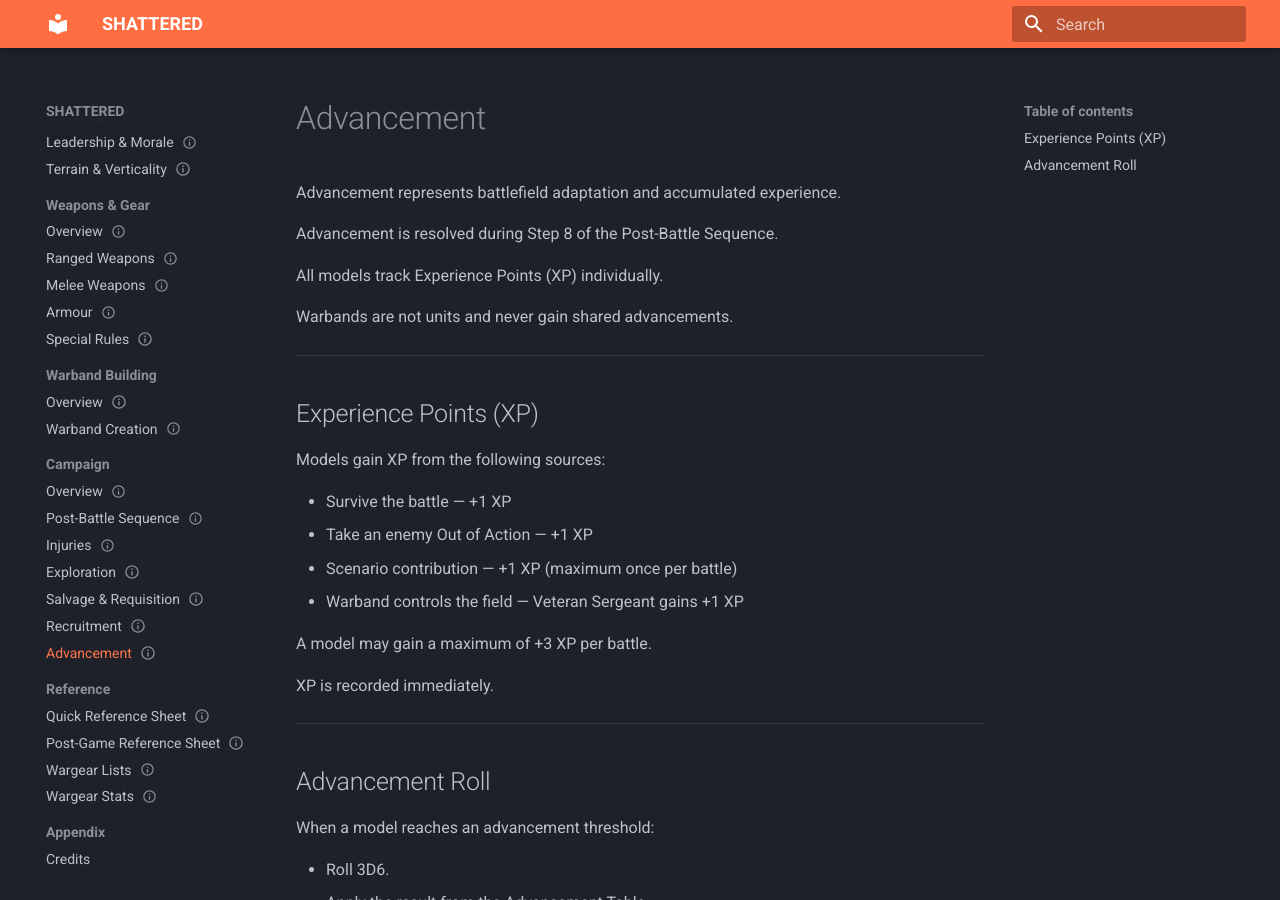
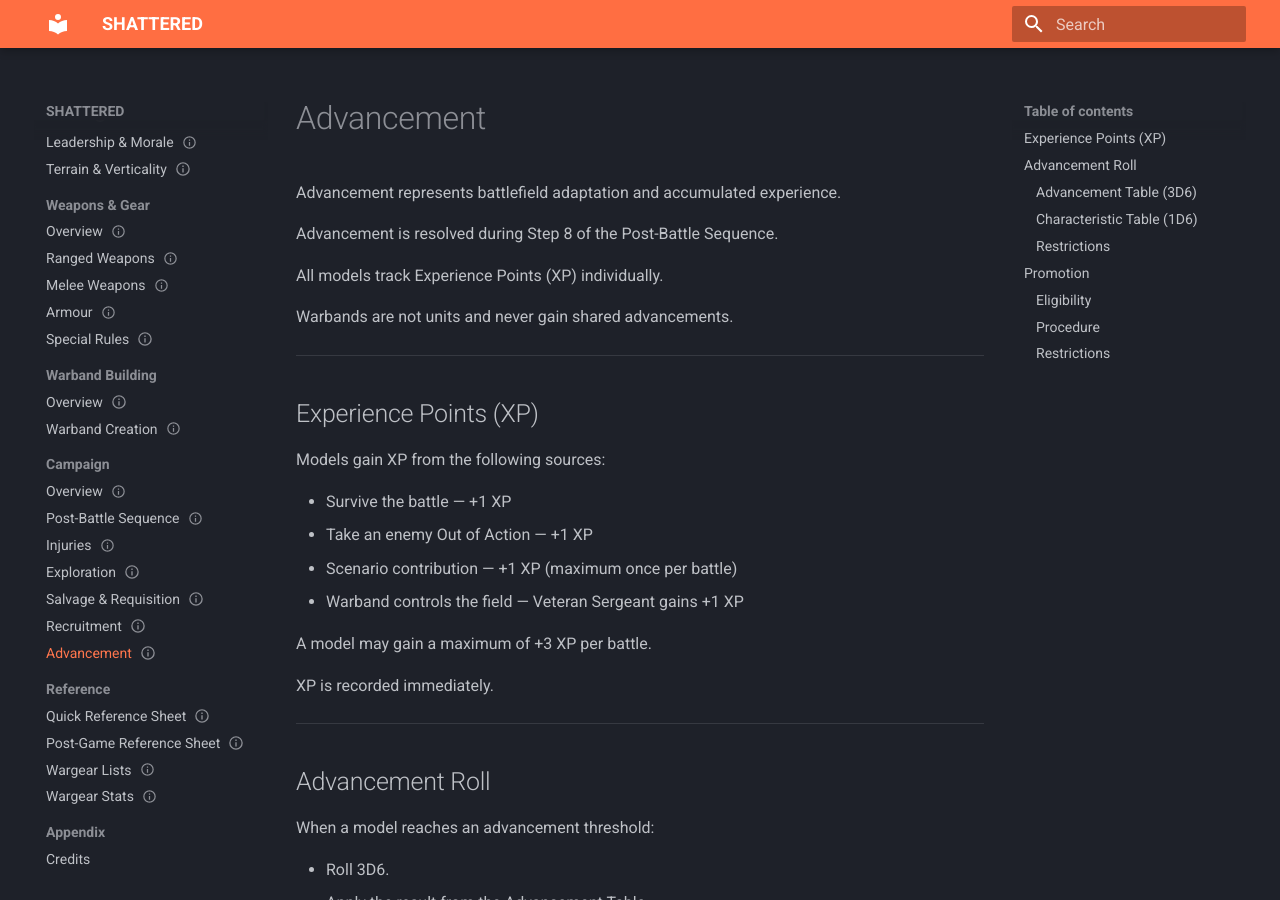
Before and after one commit to bryankulba/Shattered-Skirmish, an MkDocs documentation site: the page built from docs/40-campaign/06-advancement.md, in a window 1280 px wide and 900 px high. Built offline with MkDocs 1.6.1 and Material for MkDocs 9.7.7, drawn with Linux system fonts in a browser that asks for light colours.

Commit message:
fix headings

```diff
--- a/docs/40-campaign/06-advancement.md
+++ b/docs/40-campaign/06-advancement.md
@@ -47,7 +47,7 @@ Each model may only gain each characteristic increase once ever.
 
 ---
 
-# Advancement Table (3D6)
+### Advancement Table (3D6)
 
 | 3D6 | Result |
 |------|--------|
@@ -67,7 +67,7 @@ Each model may only gain each characteristic increase once ever.
 
 ---
 
-# Characteristic Table (1D6)
+### Characteristic Table (1D6)
 
 Roll 1D6 on a result of 3, 12, or 18 on the Advancement Roll.
 
@@ -86,7 +86,7 @@ If a rolled characteristic has already been increased for this model, re-roll.
 
 ---
 
-## Restrictions
+### Restrictions
 
 Advancement may not:
 
@@ -99,13 +99,13 @@ All results are applied immediately and recorded on the roster.
 
 ---
 
-# Promotion
+## Promotion
 
 A Henchman who has proven themselves through sustained battlefield performance may be promoted to Veteran Marine.
 
 Promotion is resolved during Step 8 of the Post-Battle Sequence, after XP is awarded.
 
-## Eligibility
+### Eligibility
 
 A Henchman may be promoted if:
 
@@ -113,7 +113,7 @@ A Henchman may be promoted if:
 - A Veteran Marine slot is open in the warband.
 - The warband spends 5 RP.
 
-## Procedure
+### Procedure
 
 1. Pay 5 RP.
 2. Remove the model from its Henchman slot and record it in a Veteran Marine slot.
@@ -123,7 +123,7 @@ A Henchman may be promoted if:
 
 The model does not gain new wargear at the point of promotion. They earned the rank, not a resupply.
 
-## Restrictions
+### Restrictions
 
 - A warband may never exceed 2 Veteran Marines through any combination of starting roster and promotion.
 - Promotion may not be used to bypass composition limits.
```
